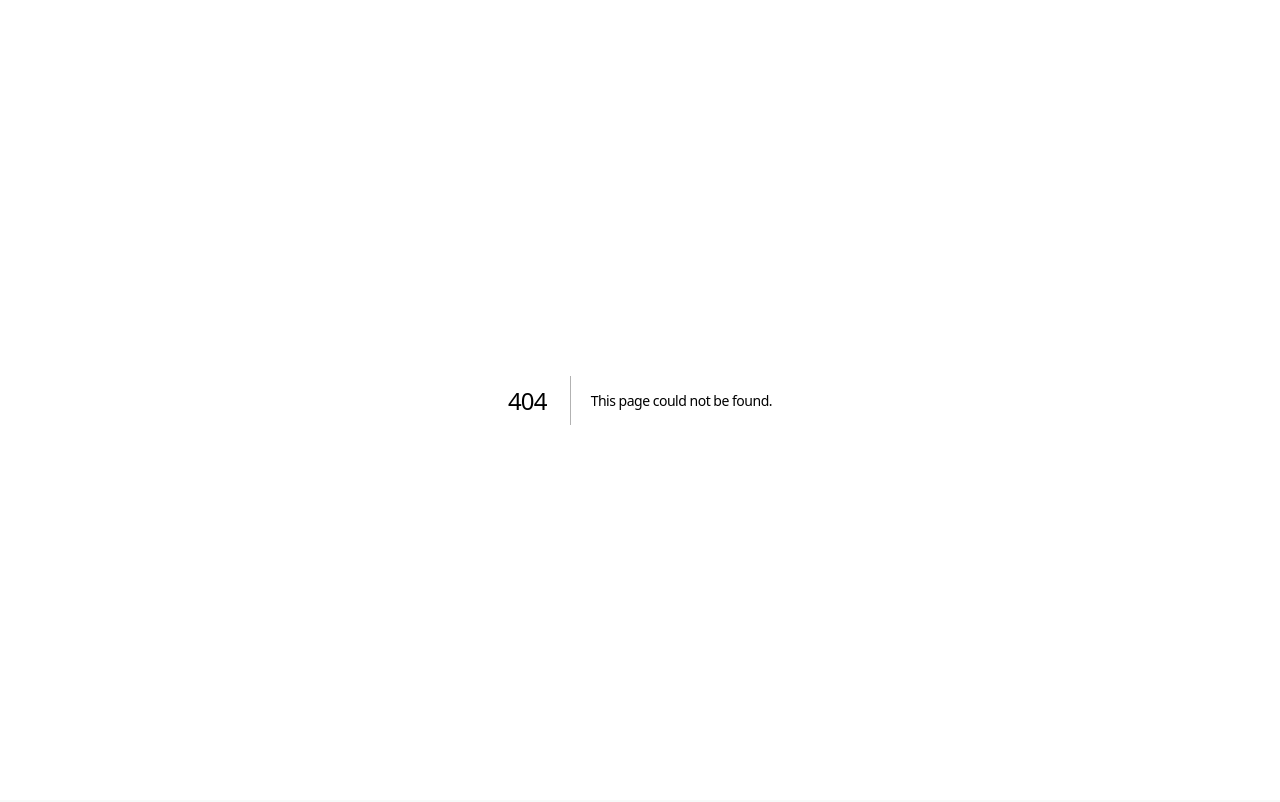
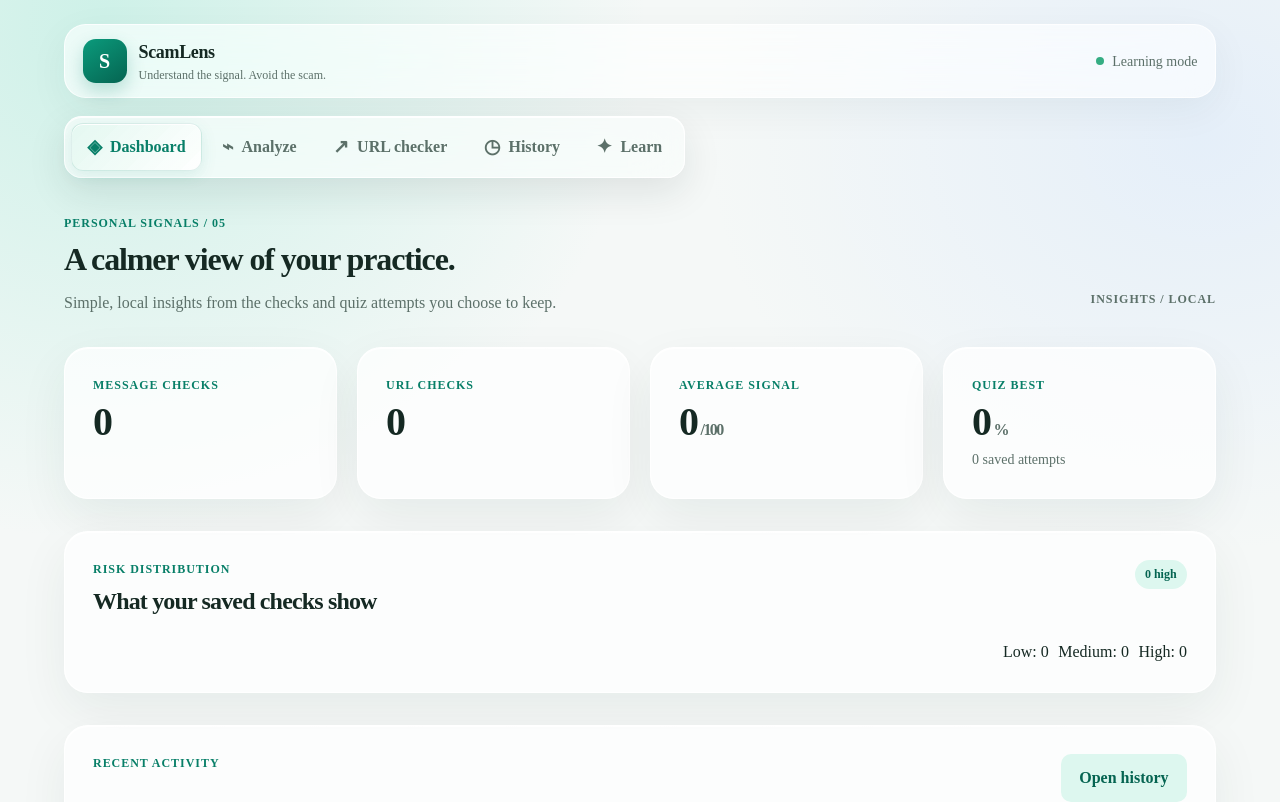
Before and after one commit to veds-2246/ScamLens, a Next.js app: page /app in a window 1280 px wide. Before the commit this address had no page. Shown: the top 802 px of the page. Built offline with nearby package versions, Linux system fonts and the light colour scheme.

Commit message:
Add src/app/app/page.tsx

```diff
--- /dev/null
+++ b/src/app/app/page.tsx
@@ -0,0 +1,19 @@
+"use client";
+import { useCallback, useEffect, useState } from "react";
+import dynamic from "next/dynamic";
+import AppHeader from "@/components/AppHeader";
+import AppNavigation, { type AppView } from "@/components/AppNavigation";
+const PageLoader = () => <div className="loading-panel" role="status" aria-label="Loading page" />;
+const AnalyzePage = dynamic(() => import("@/features/analyzer/AnalyzerPage"), { loading: PageLoader });
+const LearnPage = dynamic(() => import("@/features/learning/LearnPage"), { loading: PageLoader });
+const UrlCheckerPage = dynamic(() => import("@/features/url/UrlCheckerPage"), { loading: PageLoader });
+const HistoryPage = dynamic(() => import("@/features/history/HistoryPage"), { loading: PageLoader });
+const DashboardPage = dynamic(() => import("@/features/dashboard/DashboardPage"), { loading: PageLoader });
+const APP_VIEWS: readonly AppView[] = ["dashboard", "analyze", "url", "history", "learn"];
+function getViewFromHash(): AppView { const hash = window.location.hash.slice(1); return APP_VIEWS.includes(hash as AppView) ? hash as AppView : "dashboard"; }
+export default function AppHome() {
+ const [view,setView]=useState<AppView>("dashboard");
+ useEffect(()=>{const sync=()=>setView(getViewFromHash());sync();window.addEventListener("hashchange",sync);return()=>window.removeEventListener("hashchange",sync);},[]);
+ const handleViewChange=useCallback((nextView:AppView)=>{setView(nextView);if(window.location.hash!==`#${nextView}`)window.location.hash=nextView;},[]);
+ return <main className="app-shell"><AppHeader/><AppNavigation activeView={view} onChange={handleViewChange}/><div className="page-content" key={view}>{view==="dashboard"?<DashboardPage onOpenHistory={()=>handleViewChange("history")}/>:view==="analyze"?<AnalyzePage/>:view==="url"?<UrlCheckerPage/>:view==="history"?<HistoryPage/>:<LearnPage/>}</div></main>;
+}
```
